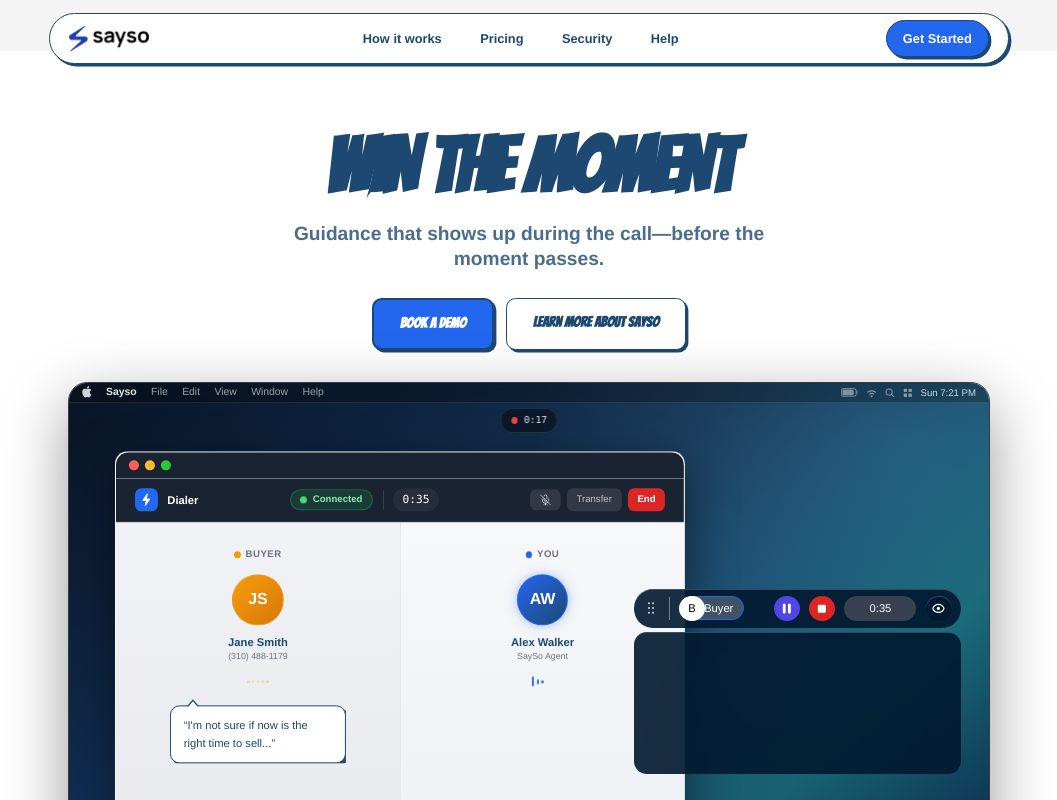
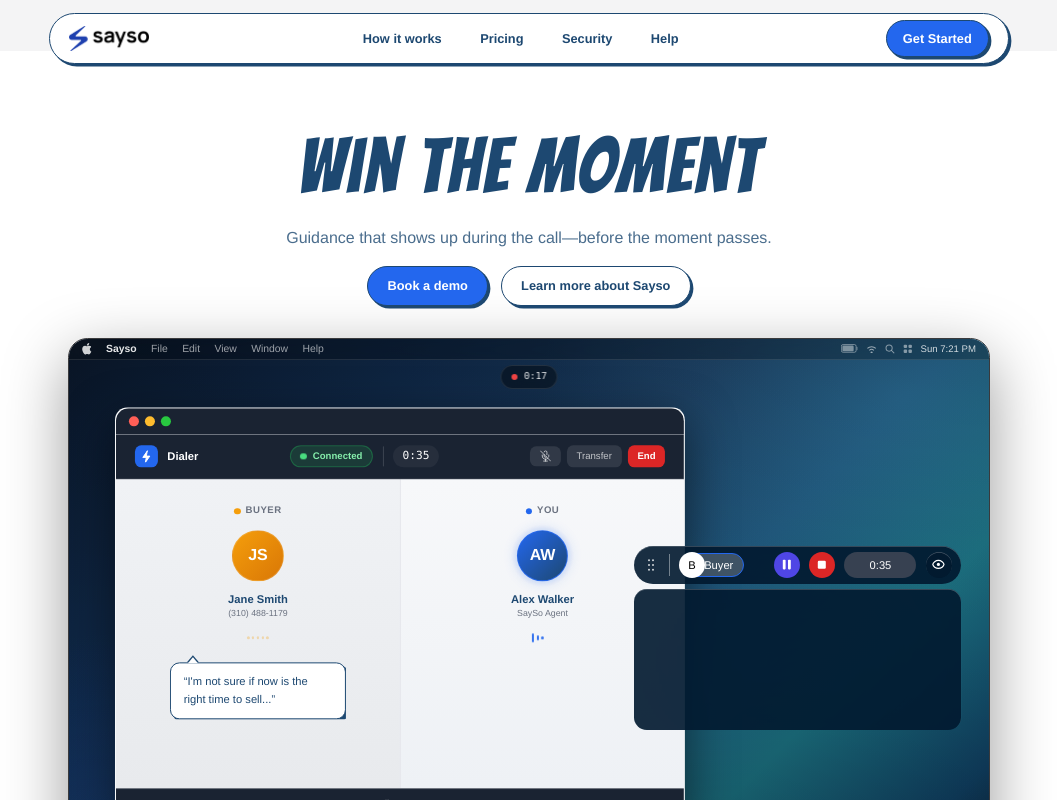
Before and after one commit to JackD4321/sayso_landing_page, a Next.js app: page /v3 in a window 1280 px wide. Shown: the top 800 px of the page, without its empty margins (111-1168 px from the left). Built offline with nearby package versions, Linux system fonts and the light colour scheme.

Commit message:
V3 landing page nav bar and header copy updated

```diff
--- a/components/landing-v3/HeroWithVideoV3.tsx
+++ b/components/landing-v3/HeroWithVideoV3.tsx
@@ -84,33 +84,28 @@ export function HeroWithVideoV3() {
           {/* Headline with starburst */}
           <div className="relative inline-block mb-4 md:mb-5">
             <HeroBurst />
-            <h1
-              className="text-5xl sm:text-6xl md:text-7xl lg:text-8xl font-bold text-[#1D4871] tracking-tight"
-              style={{ fontFamily: 'var(--font-bangers), cursive' }}
-            >
-              WIN THE MOMENT
+            <h1 className="font-comic text-6xl sm:text-7xl lg:text-8xl tracking-wide leading-[1.05] text-[#1D4871] relative z-10">
+              Win the Moment
             </h1>
           </div>
 
           {/* Tagline */}
-          <p className="text-lg sm:text-xl md:text-2xl text-[#1D4871]/80 max-w-2xl mx-auto mb-6 md:mb-8 font-semibold">
+          <p className="mt-2 text-base md:text-lg lg:text-xl leading-relaxed text-[#1D4871]/80 mx-auto">
             Guidance that shows up during the call—before the moment passes.
           </p>
 
           {/* CTAs with action lines */}
-          <div className="relative inline-flex flex-col sm:flex-row gap-3 sm:gap-4">
+          <div className="mt-4 md:mt-5 flex flex-col sm:flex-row items-center justify-center gap-3 sm:gap-4 max-w-[42rem] mx-auto relative">
             <ActionLines />
             <a
               href="#"
-              className="px-6 sm:px-8 py-3 sm:py-4 rounded-xl bg-[#2367EE] text-white text-base sm:text-lg font-bold v2-comic-border v2-comic-btn hover:bg-[#1D4871] transition-colors"
-              style={{ fontFamily: 'var(--font-bangers), cursive' }}
+              className="relative z-10 inline-flex items-center justify-center rounded-full bg-[#2367EE] px-6 py-3 text-base font-semibold text-white v2-comic-btn v2-comic-border-light border-[#1D4871] focus:outline-none focus-visible:ring-2 focus-visible:ring-[#2367EE] focus-visible:ring-offset-2"
             >
               Book a demo
             </a>
             <a
               href="#"
-              className="px-6 sm:px-8 py-3 sm:py-4 rounded-xl bg-white text-[#1D4871] text-base sm:text-lg font-bold border-2 border-[#1D4871] v2-comic-btn hover:bg-[#F4F4F5] transition-colors"
-              style={{ fontFamily: 'var(--font-bangers), cursive' }}
+              className="relative z-10 inline-flex items-center justify-center rounded-full border-2 border-[#1D4871] bg-white px-6 py-3 text-base font-semibold text-[#1D4871] v2-comic-btn focus:outline-none focus-visible:ring-2 focus-visible:ring-[#2367EE] focus-visible:ring-offset-2"
             >
               Learn more about Sayso
             </a>
```
